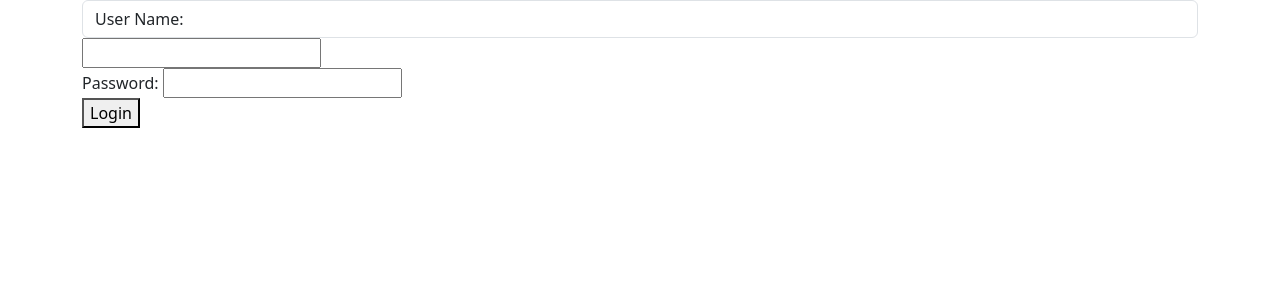
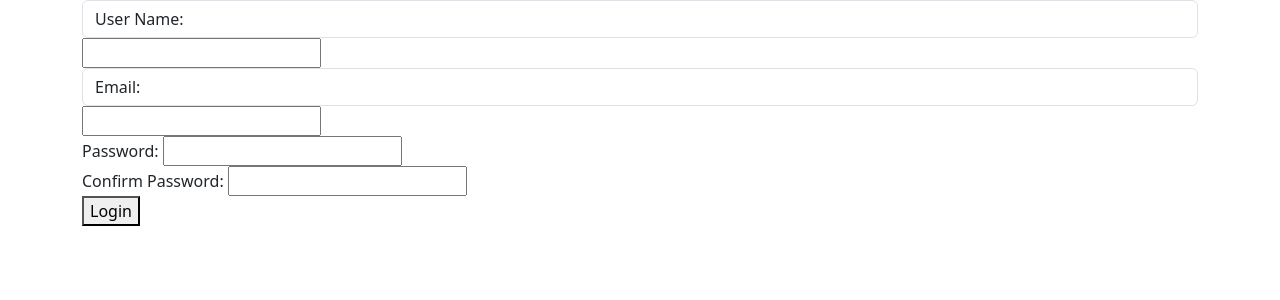
Before and after one commit to WillP90/skill_tree, a Python web app: template flask_app/templates/login.html in a window 1280 px wide. Shown: the top 300 px of the page. Run offline with Jinja, Linux system fonts and the light colour scheme; the template is opened without the code that fills it, so the values that code supplies are empty.

Commit message:
more stuff

```diff
--- a/flask_app/templates/login.html
+++ b/flask_app/templates/login.html
@@ -14,7 +14,15 @@
                 <input type="text" name="user_name">
             </div>
             <div class="form-group">
+                <label for="email" class="form-control">Email:</label>
+                <input type="text" name="email">
+            </div>
+            <div class="form-group">
                 <label for="password">Password:</label>
+                <input type="text" name="password">
+            </div>
+            <div class="form-group">
+                <label for="password">Confirm Password:</label>
                 <input type="text" name="password">
             </div>
             <button type="submit">Login</button>
```
